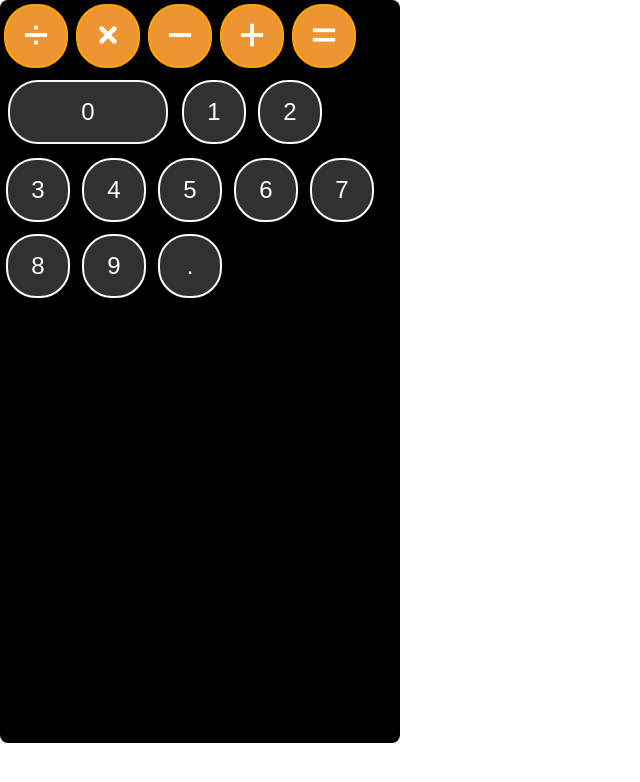
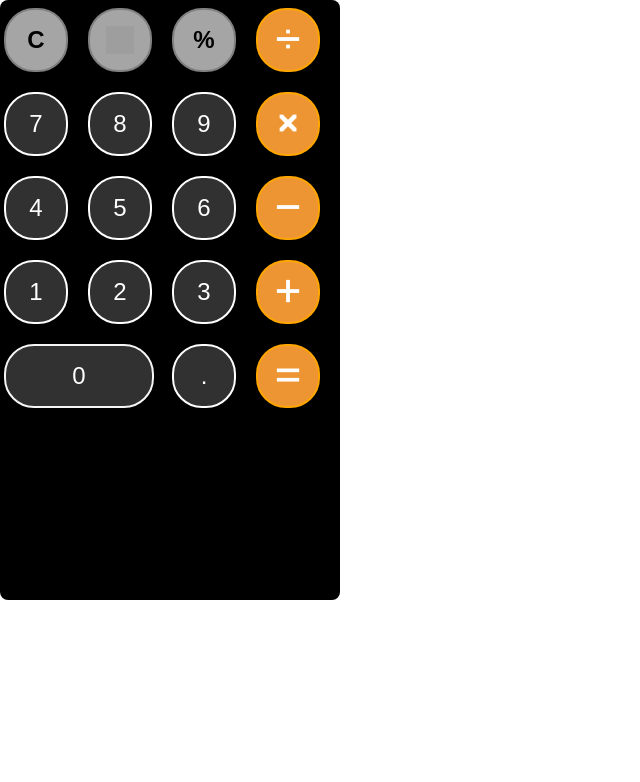
Before and after one commit to RamanSB/iPhoneCalculator, a React (Create React App) app: page / in a window 1280 px wide. Shown: the top 782 px of the page, without its empty margins (0-640 px from the left). Built offline with nearby package versions, Linux system fonts and the light colour scheme; grey boxes are pictures that could not be loaded.

Commit message:
Keypad created, ToDo: 1) Add state 2) Add display 3)Ensure calulatorbase is a parent container with display: flex in the direction of column

```diff
--- a/src/App.css
+++ b/src/App.css
@@ -38,8 +38,10 @@
 } */
 
 .calculator-base {
-  width: 400px;
-  height: 743px;
+  width: 340px;
+  height: 600px;
   background-color: black;
   border-radius: 8px;
+  display: flex;
+  flex-direction: column;
 }
--- a/src/App.js
+++ b/src/App.js
@@ -1,13 +1,14 @@
 import './App.css';
 import OperandButton from './Keypad.js';
-import {Operands, NumberButton} from './Keypad.js';
+import {Operands, NumberButton, SpecialButton, Keypad} from './Keypad.js';
 
 function App() {
 
   return (
     <CalculatorBase>
       {/*<img src="logo192.png"/>*/}
-      <OperandButton operandType={Operands.DIVIDE}/>
+
+    {/*  <OperandButton operandType={Operands.DIVIDE}/>
       <OperandButton operandType={Operands.MULTIPLY}/>
       <OperandButton operandType={Operands.SUBTRACT}/>
       <OperandButton operandType={Operands.ADD}/>
@@ -23,7 +24,10 @@ function App() {
       <NumberButton>8</NumberButton>
       <NumberButton>9</NumberButton>
       <NumberButton>.</NumberButton>
-
+      <SpecialButton specialType="plus-minus"/>
+      <SpecialButton specialType="percentage">%</SpecialButton>
+      <SpecialButton specialType="cancel">C</SpecialButton>*/ }
+      <Keypad/>
     </CalculatorBase>
   )
 
--- a/src/Keypad.js
+++ b/src/Keypad.js
@@ -33,7 +33,45 @@ const NumberButton = ({children}) => {
   )
 }
 
+/*
+  cancel, plus-minus, percentage
+*/
+const SpecialButton = ({specialType, children}) => {
+  console.log(`[SpecialButton] Children: ${specialType}`);
+  return (
+    <button className="special-button" onClick={()=>{console.log(`[SpecialButton] clicked`);}}>
+      {children ? children : <img className="special-image" src={`icons8-plus-minus-30px.png`}/>}
+    </button>
+  );
+}
+
+function Keypad(){
+  return (
+    <div id="keypad">
+      <SpecialButton specialType="cancel">C</SpecialButton>
+      <SpecialButton specialType="plus-minus"/>
+      <SpecialButton specialType="percentage">%</SpecialButton>
+      <OperandButton operandType="divide">%</OperandButton>
+      <NumberButton>7</NumberButton>
+      <NumberButton>8</NumberButton>
+      <NumberButton>9</NumberButton>
+      <OperandButton operandType={Operands.MULTIPLY}/>
+      <NumberButton>4</NumberButton>
+      <NumberButton>5</NumberButton>
+      <NumberButton>6</NumberButton>
+      <OperandButton operandType={Operands.SUBTRACT}/>
+      <NumberButton>1</NumberButton>
+      <NumberButton>2</NumberButton>
+      <NumberButton>3</NumberButton>
+      <OperandButton operandType={Operands.ADD}/>
+      <NumberButton>0</NumberButton>
+      <NumberButton>.</NumberButton>
+      <OperandButton operandType={Operands.EQUAL}/>
+    </div>
+  )
+}
+
 
 
 export default OperandButton;
-export {Operands, NumberButton, numbers};
+export {Operands, NumberButton, numbers, SpecialButton, Keypad};
--- a/src/keypad-styles.css
+++ b/src/keypad-styles.css
@@ -4,15 +4,30 @@
   background-color: #EE9533;
   border-radius: 30px;
   border: 2px solid orange;
-  margin: 4px 4px;
 }
 
 .operand-image {
   width: 28px;
   height: 28px;
-
 }
 
+.special-button {
+  width: 64px;
+  height: 64px;
+  border-radius: 30px;
+  border: 0.1em solid gray;
+  background-color: #a5a5a5;
+  color: black;
+  font-size: 24px;
+  font-weight: bold;
+  font-family: sans-serif;
+}
+
+.special-image {
+  width: 28px;
+  height: 28px;
+  margin-top: 6px;
+}
 
 .number-button {
   width: 64px;
@@ -20,18 +35,28 @@
   border-radius: 30px;
   border: 0.1em solid white;
   background-color: #313131;
-  margin: 6px 6px;
   color: white;
   font-size: 24px;
 }
 
 .number-button-zero {
-  width: 160px;
+  width: 150px;
   height: 64px;
   border-radius: 30px;
   border: 0.1em solid whitesmoke;
   background-color: #313131;
-  margin: 8px 8px;
   color: white;
   font-size: 24px;
+  grid-column-start: 0;
+  grid-column-end: span 2;
 }
+
+#keypad {
+  display: grid;
+  grid-template-columns: 80px 80px 80px 80px;
+  grid-template-rows: 84px 84px 84px 84px 84px;
+  column-gap: 4px;
+  row-gap: -4px;
+  padding: 8px 8px;
+  justify-content: center;
+}
```
